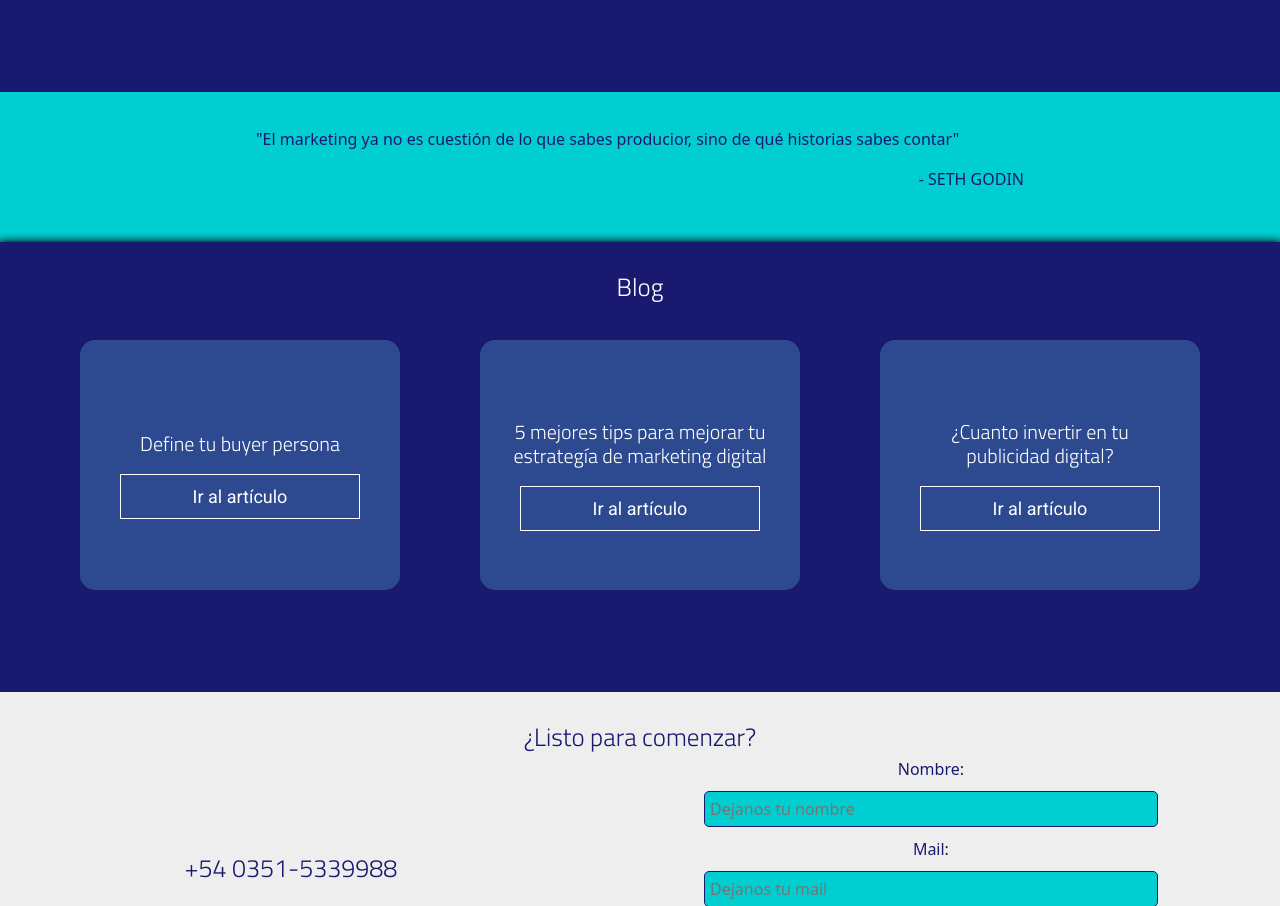
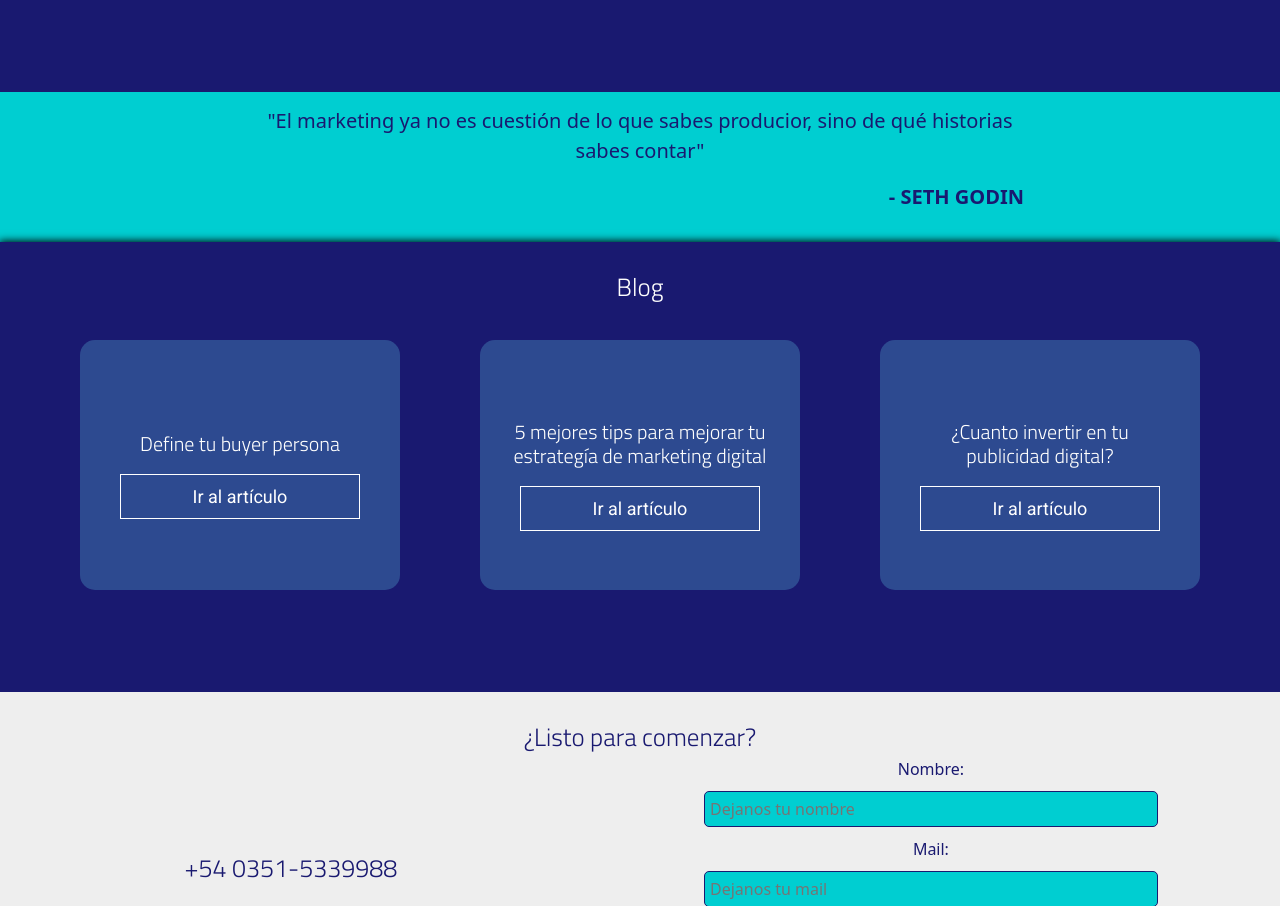
Before and after one commit to leonidasarg/Apolo, a website: page index.html in a window 1280 px wide. Shown: the part 1358-2264 px from the top of the page. Drawn offline with nearby package versions, Linux system fonts and the light colour scheme.

Commit message:
Ultimo guardado

```diff
--- a/index.html
+++ b/index.html
@@ -32,6 +32,7 @@
     <meta property="og:image" content=""> <!--Todavia sin dominio-->
     <meta property="og:image:width" content="1200">
     <meta property="og:image:heigth" content="600">
+
 
     <title>APOLO - Agencia Digital</title>
 
@@ -131,7 +132,7 @@
     <div>
         <p >"El marketing ya no es cuestión de lo que sabes producior,
         sino de qué historias sabes contar"</p>
-        <p class="autor">- SETH GODIN</p>
+        <p class="autor"><b>- SETH GODIN</b></p>
     </div>
 </section>
 
@@ -154,7 +155,6 @@
                 <button>Ir al artículo</button>
             </div>
         </div>
-
 </section>
 
 <!------------------- Formulario ----------------------->
--- a/scss/styles.scss
+++ b/scss/styles.scss
@@ -9,10 +9,6 @@
     padding: 0;
     box-sizing: border-box;
 }
-
-
-
-
 
 /*----------Header-------------*/
 
@@ -172,7 +168,8 @@ header {
     }
 
     p {
-        text-align: left;
+        font-size: 20px;
+        text-align: center;
         color: $color-secundario;
     }
 
```
Also changed, not shown: css/styles.css.
